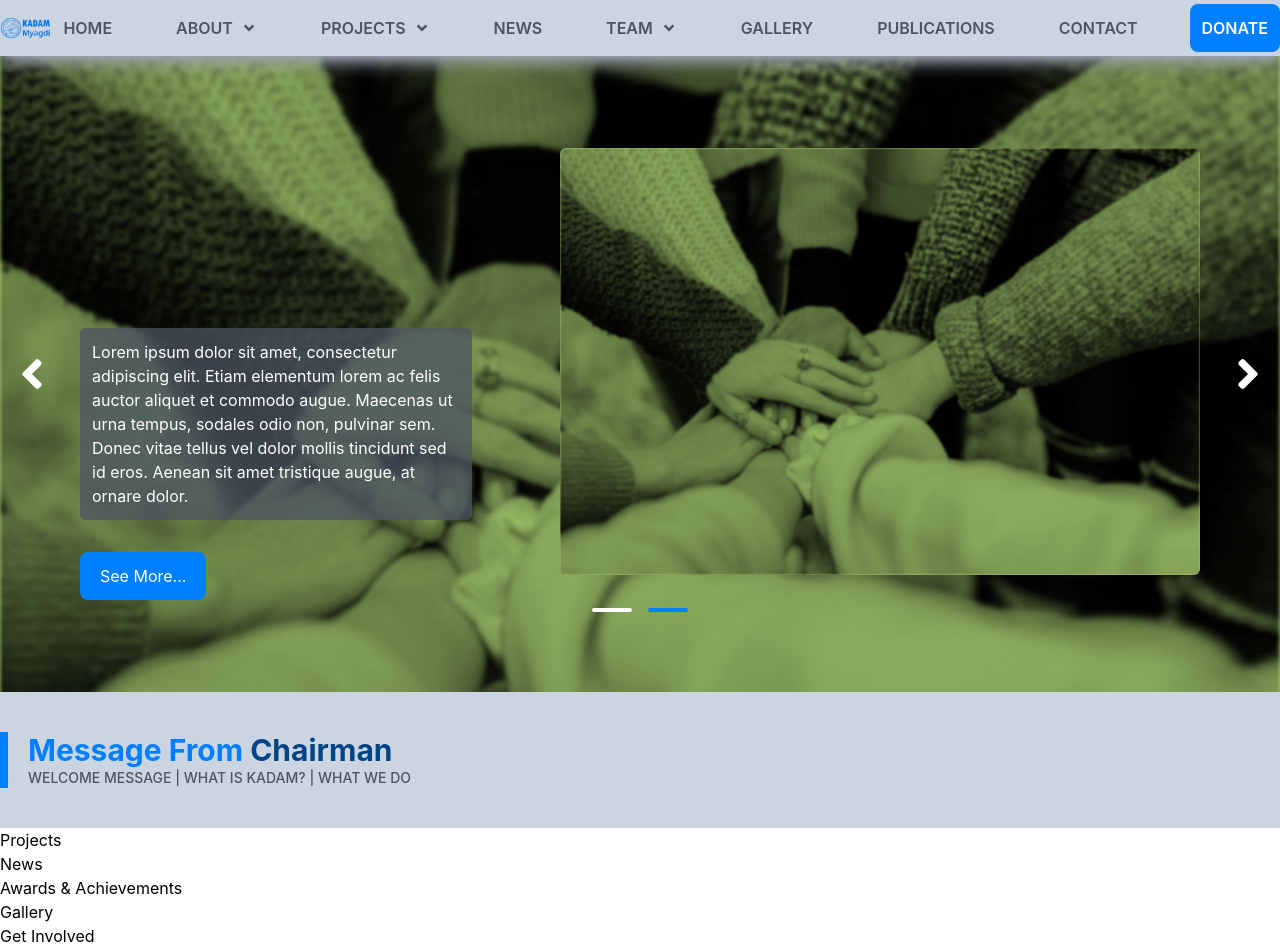
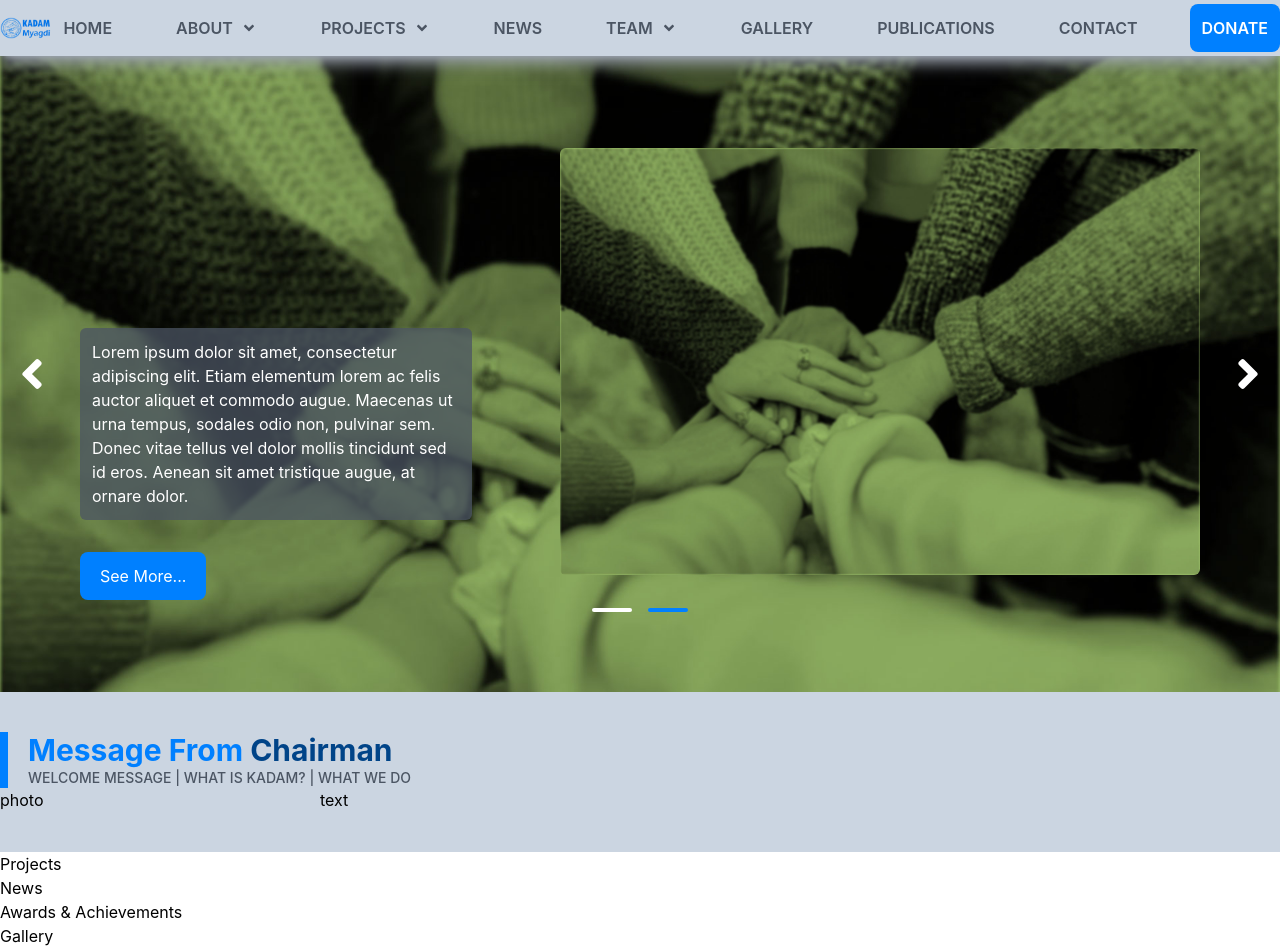
Before and after one commit to sandeshpaudel81/firebase-react, a React (Create React App) app: page / in a window 1280 px wide. Shown: the top 952 px of the page. Built offline with nearby package versions, Linux system fonts and the light colour scheme; no server answers.

Commit message:
message from chairman continue

```diff
--- a/src/index.css
+++ b/src/index.css
@@ -32,3 +32,10 @@ code {
   background-repeat: no-repeat;
   background-size: cover;
 }
+
+.messageFromChairmanBg {
+  background-image: url('./assets/blob.svg');
+  background-position: center;
+  background-repeat: no-repeat;
+  background-size: cover;
+}
--- a/src/pages/Home.js
+++ b/src/pages/Home.js
@@ -13,6 +13,10 @@ const Home = () => {
                     <h2 className='text-primary font-bold text-3xl'>Message From <span className='text-primaryDark'>Chairman</span></h2>
                     <p className='uppercase text-gray-600 text-sm font-medium'>Welcome message | What is Kadam? | What We Do</p>
                 </div>
+                <div className='grid grid-cols-4'>
+                    <div className='col-span-1'>photo</div>
+                    <div className='col-span-3'>text</div>
+                </div>
             </div>
 
             <div>Projects</div>
```
